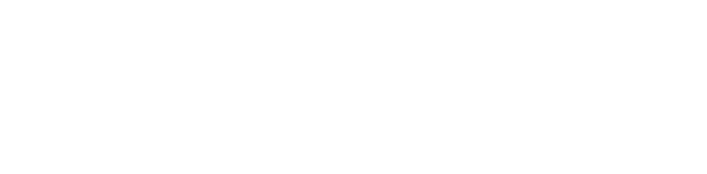
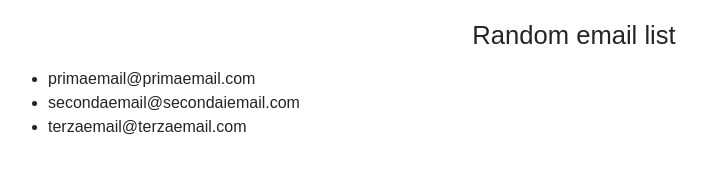
Before and after one commit to tommasotacconi/vue-email-list, a plain HTML site: page index.html in a window 1280 px wide. Shown: the whole page, without its empty margins (66-773 px from the left). Drawn offline with nearby package versions, Linux system fonts and the light colour scheme.

Commit message:
added set up and style

```diff
--- a/css/style.css
+++ b/css/style.css
@@ -25,6 +25,12 @@ body {
   padding: 30px;
   color: white;
 } */
+
+h1 {
+  font-size: 1.6rem;
+  margin-top: 20px;
+  text-align: center;
+}
 
 /* nav {
   line-height: 30px;
--- a/css/utilities.css
+++ b/css/utilities.css
@@ -50,19 +50,19 @@
   text-align: center;
 }
 
-/* type of container */
-.container-lg {
+/* type of container (non usare con bootstrap) */
+/* .container-lg {
   max-width: 900px;
   margin: 0 auto;
   min-height: var(--mh-xl);
-  /* border: 3px dashed burlywood; */
+  border: 3px dashed burlywood;
 }
 
 .container-xl {
   max-width: 1100px;
   margin: 0 auto;
   min-height: var(--mh-xxl)
-}
+} */
 
 /* type of border */
 .dashed-br{
--- a/index.html
+++ b/index.html
@@ -27,7 +27,14 @@
     <script src="https://unpkg.com/vue@3/dist/vue.global.js"></script>
 
     <div id="app">
-
+      <div class="container-lg">
+        <h1>Random email list</h1>
+        <p>
+          <ul>
+            <li v-for="email in emails">{{ email }}</li>
+          </ul>
+        </p>
+      </div>
     </div>
 
     <!-- javascript connection -->
--- a/jscript/script.js
+++ b/jscript/script.js
@@ -4,7 +4,15 @@ const { createApp } = Vue
   createApp({
     data() {
       return {
-        message: 'Hello Vue!'
+        emails: [
+          'primaemail@primaemail.com',
+          'secondaemail@secondaiemail.com',
+          'terzaemail@terzaemail.com'
+        ],
+        apriUrl: '',
       }
+    },
+    methods: {
+
     }
   }).mount('#app')
```
